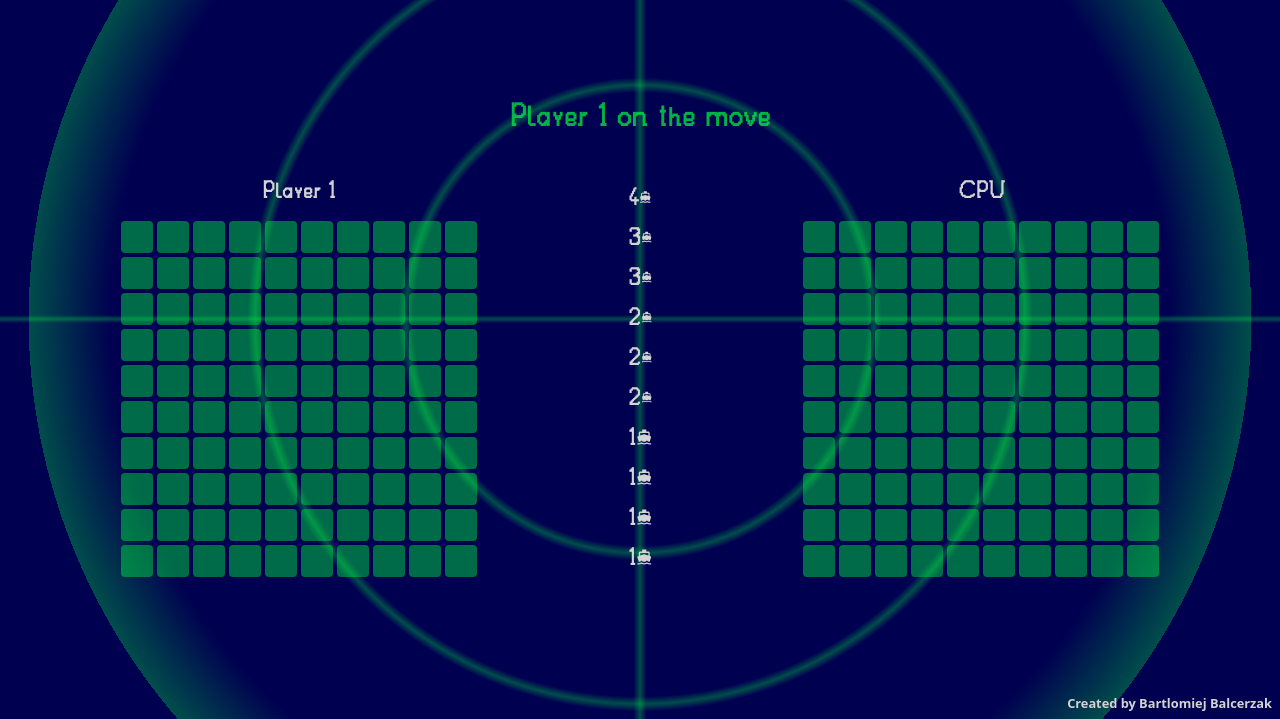
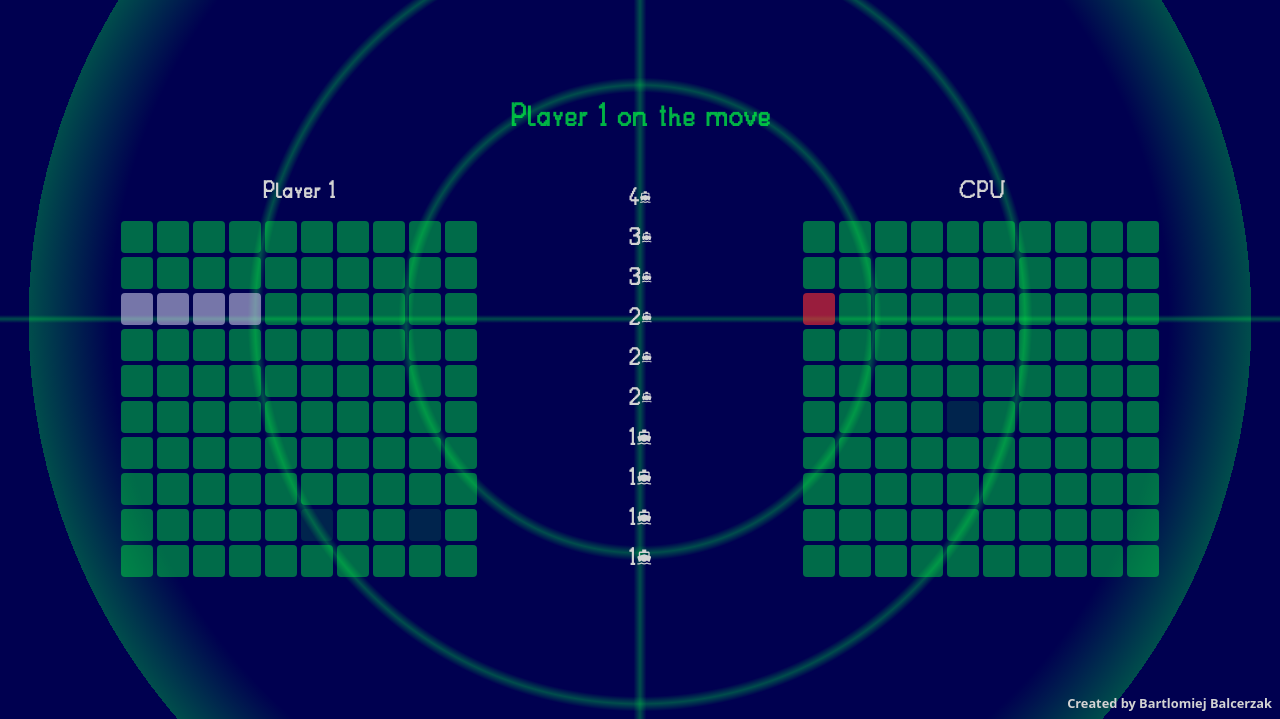
Before and after one commit to bartek8b/TOP-Battleship, a website built with webpack: page src/template.html in a window 1280 px wide. Shown: the part 81-800 px from the top of the page. Built offline with nearby package versions, Linux system fonts and the light colour scheme.

Commit message:
Set updateGrid() & connect with frontend

```diff
--- a/src/index.js
+++ b/src/index.js
@@ -1,8 +1,9 @@
 import './modern-normalize.min.css';
 import './style.css';
 
-import { resetGrid } from './ui/renderBoard';
+import { resetGrid, updateGrid } from './ui/renderBoard';
 import { Game } from './engine/gameplay';
+import { Ship } from './engine/ship';
 
 const game = new Game();
 const player1 = game.player1;
@@ -10,3 +11,13 @@ const cpu = game.cpu;
 
 resetGrid(player1);
 resetGrid(cpu);
+player1.gameboard.placeShip(new Ship(4), 2, 0);
+cpu.gameboard.placeShip(new Ship(4), 2, 0);
+game.player1Move(2, 0);
+updateGrid(cpu);
+game.cpuMove();
+updateGrid(player1);
+game.player1Move(5, 4);
+updateGrid(cpu);
+game.cpuMove();
+updateGrid(player1);
--- a/src/style.css
+++ b/src/style.css
@@ -154,12 +154,19 @@ div.fleet-container > .ship {
 svg {
   fill: inherit;
 }
-.hit{
-  background-color: red;
+.cell.hit {
+  background: #ff3030 !important;
 }
-.miss{
-  background-color: transparent;
+.cell.miss {
+  opacity: .2 !important;
 }
+.cell.ship {
+  background: #c5c5e5 !important;
+}
+.cell.inactive {
+  cursor: default !important;
+}
+
 
 /* Click & hover effects only on CPU board */
 section#cpu-container > div.board-container > .cell:active {
--- a/src/ui/renderBoard.js
+++ b/src/ui/renderBoard.js
@@ -17,6 +17,30 @@ function resetGrid(player) {
   }
 }
 
-function updateGrid(player) {}
+function updateGrid(player) {
+  const arr = player.gameboard.grid;
+  console.log(arr);
+  const containerId =
+    player.name === 'Player 1' ? 'plr-container' : 'cpu-container';
+  const cells = document.querySelectorAll(
+    `#${containerId} .board-container .cell`,
+  );
+
+  cells.forEach((cell) => {
+    const x = Number(cell.dataset.x);
+    const y = Number(cell.dataset.y);
+
+    cell.className = 'cell'; // reset
+
+    if (arr[x][y] === 'miss') {
+      cell.classList.add('miss');
+    } else if (arr[x][y] === 'hit') {
+      cell.classList.add('hit');
+    } else if (arr[x][y] instanceof Ship && player.name === 'Player 1') {
+      // Show player 1's own ships on board
+      cell.classList.add('ship');
+    }
+  });
+}
 
 export { resetGrid, updateGrid };
```
